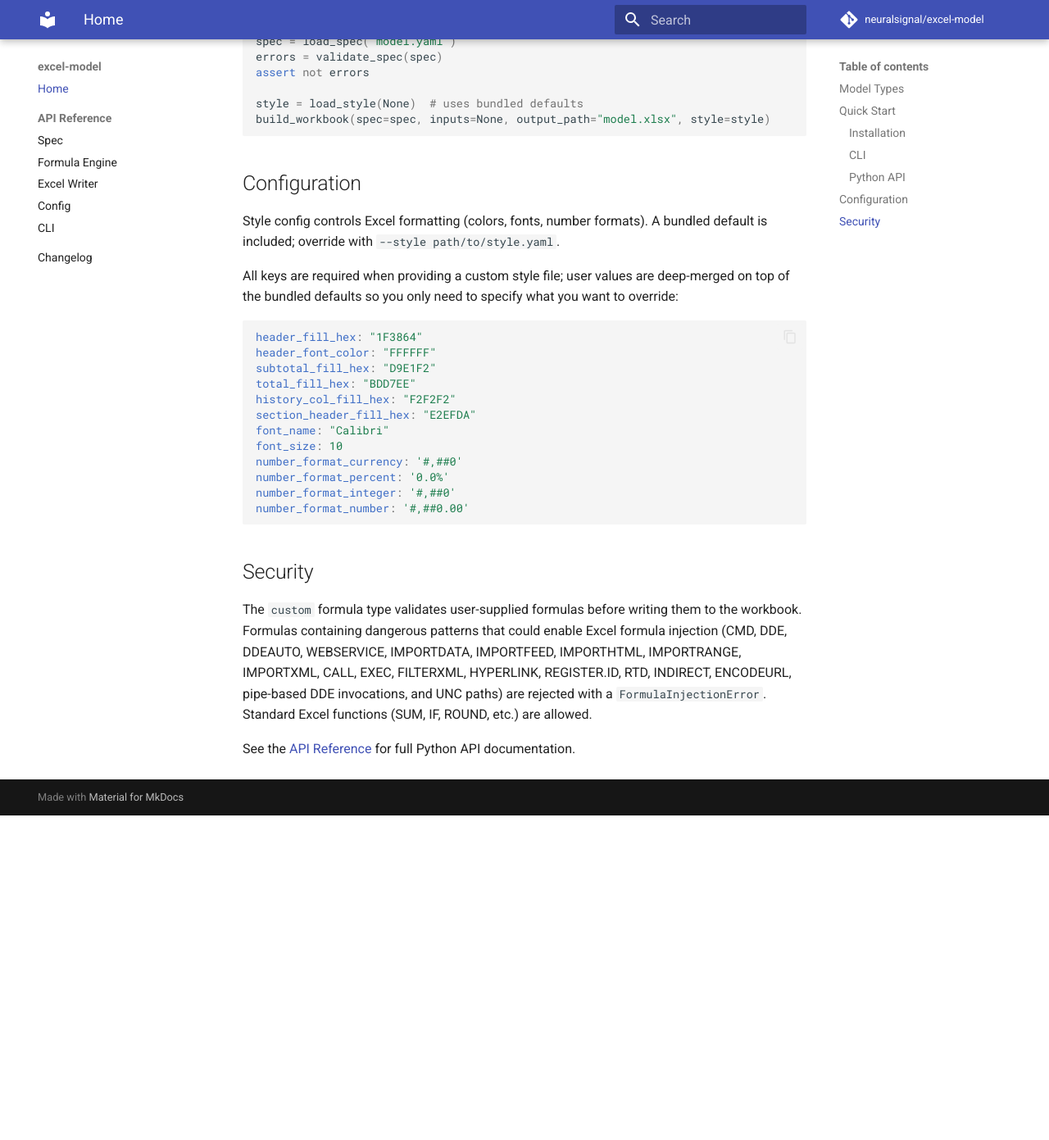
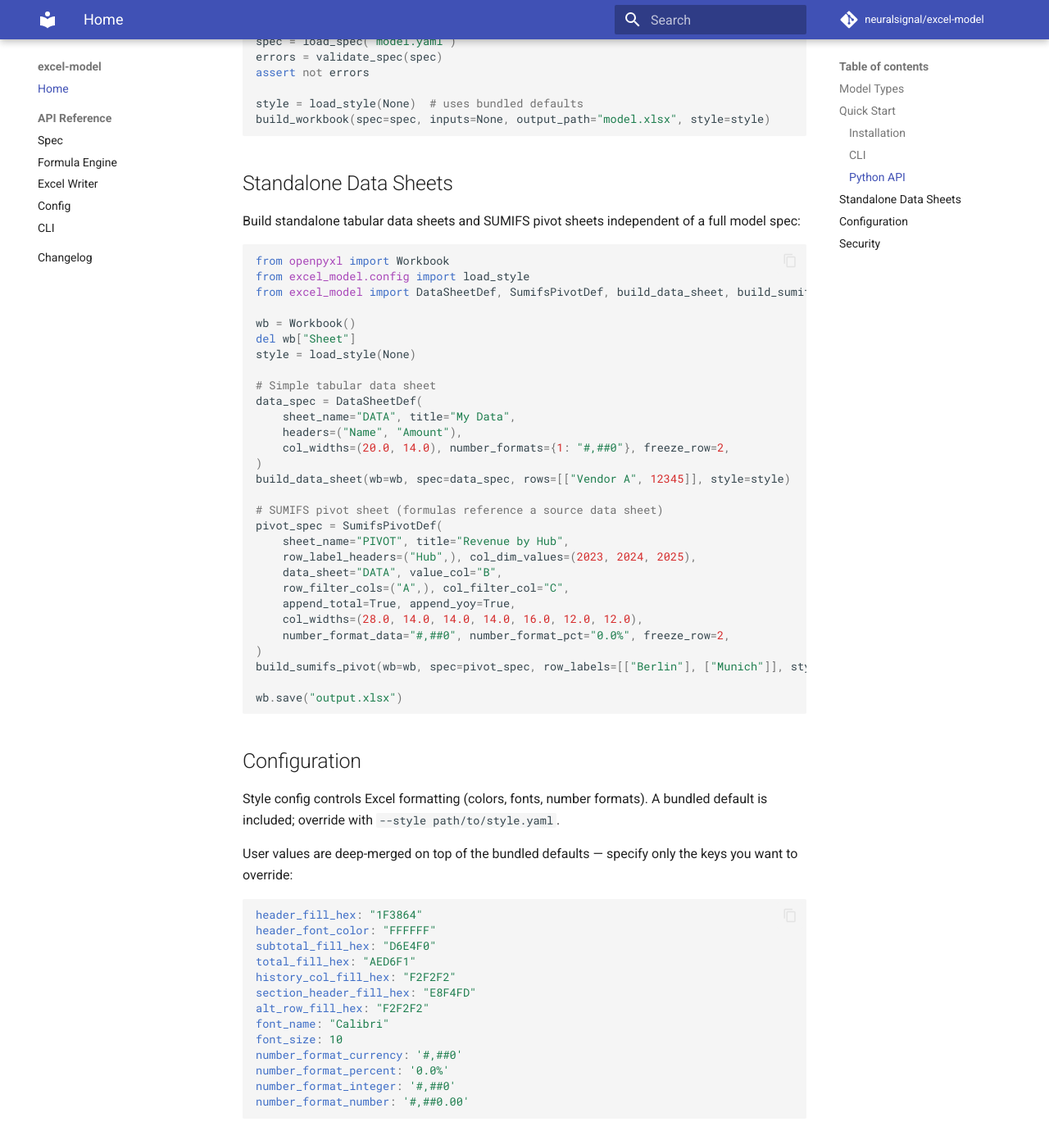
Before and after one commit to neuralsignal/excel-model, an MkDocs documentation site: the page built from docs/index.md, in a window 1280 px wide and 1400 px high, scrolled down 1425 px. Shown: the top 1391 px of the window at 82% size. Built offline with MkDocs 1.6.1 and Material for MkDocs 9.7.7, drawn with Linux system fonts in a browser that asks for light colours; comment, search, counter and statistics services are not loaded; before the commit the page ends 2420 px from its top, so only the background shows below that.

Commit message:
docs: sync documentation with codebase changes
- Add Standalone Data Sheets section documenting DataSheetDef/SumifsPivotDef API
- Add missing alt_row_fill_hex key to style config YAML example
- Fix three incorrect default color values (subtotal_fill_hex, total_fill_hex,
  section_header_fill_hex) to match default_style.yaml
- Fix contradictory configuration intro text (deep-merge means only overrides needed)

Co-Authored-By: Claude Sonnet 4.6 <noreply@anthropic.com>

````diff
--- a/docs/index.md
+++ b/docs/index.md
@@ -60,19 +60,56 @@ style = load_style(None)  # uses bundled defaults
 build_workbook(spec=spec, inputs=None, output_path="model.xlsx", style=style)
 ```
 
+## Standalone Data Sheets
+
+Build standalone tabular data sheets and SUMIFS pivot sheets independent of a full model spec:
+
+```python
+from openpyxl import Workbook
+from excel_model.config import load_style
+from excel_model import DataSheetDef, SumifsPivotDef, build_data_sheet, build_sumifs_pivot
+
+wb = Workbook()
+del wb["Sheet"]
+style = load_style(None)
+
+# Simple tabular data sheet
+data_spec = DataSheetDef(
+    sheet_name="DATA", title="My Data",
+    headers=("Name", "Amount"),
+    col_widths=(20.0, 14.0), number_formats={1: "#,##0"}, freeze_row=2,
+)
+build_data_sheet(wb=wb, spec=data_spec, rows=[["Vendor A", 12345]], style=style)
+
+# SUMIFS pivot sheet (formulas reference a source data sheet)
+pivot_spec = SumifsPivotDef(
+    sheet_name="PIVOT", title="Revenue by Hub",
+    row_label_headers=("Hub",), col_dim_values=(2023, 2024, 2025),
+    data_sheet="DATA", value_col="B",
+    row_filter_cols=("A",), col_filter_col="C",
+    append_total=True, append_yoy=True,
+    col_widths=(28.0, 14.0, 14.0, 14.0, 16.0, 12.0, 12.0),
+    number_format_data="#,##0", number_format_pct="0.0%", freeze_row=2,
+)
+build_sumifs_pivot(wb=wb, spec=pivot_spec, row_labels=[["Berlin"], ["Munich"]], style=style)
+
+wb.save("output.xlsx")
+```
+
 ## Configuration
 
 Style config controls Excel formatting (colors, fonts, number formats). A bundled default is included; override with `--style path/to/style.yaml`.
 
-All keys are required when providing a custom style file; user values are deep-merged on top of the bundled defaults so you only need to specify what you want to override:
+User values are deep-merged on top of the bundled defaults — specify only the keys you want to override:
 
 ```yaml
 header_fill_hex: "1F3864"
 header_font_color: "FFFFFF"
-subtotal_fill_hex: "D9E1F2"
-total_fill_hex: "BDD7EE"
+subtotal_fill_hex: "D6E4F0"
+total_fill_hex: "AED6F1"
 history_col_fill_hex: "F2F2F2"
-section_header_fill_hex: "E2EFDA"
+section_header_fill_hex: "E8F4FD"
+alt_row_fill_hex: "F2F2F2"
 font_name: "Calibri"
 font_size: 10
 number_format_currency: '#,##0'
````
